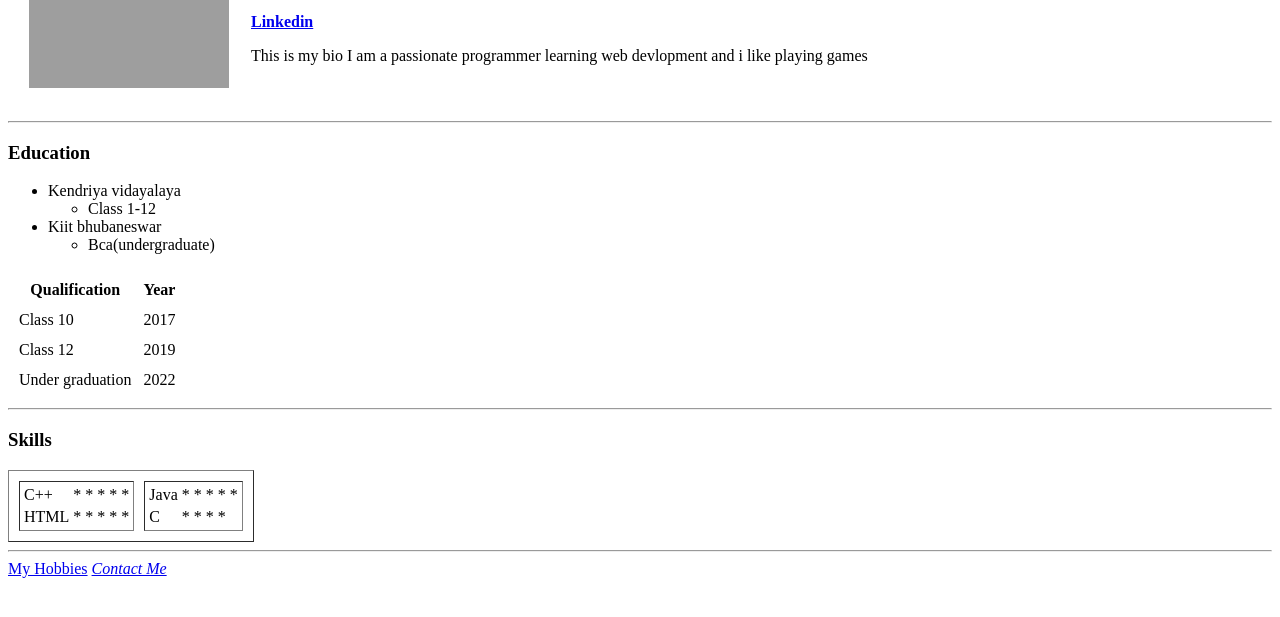
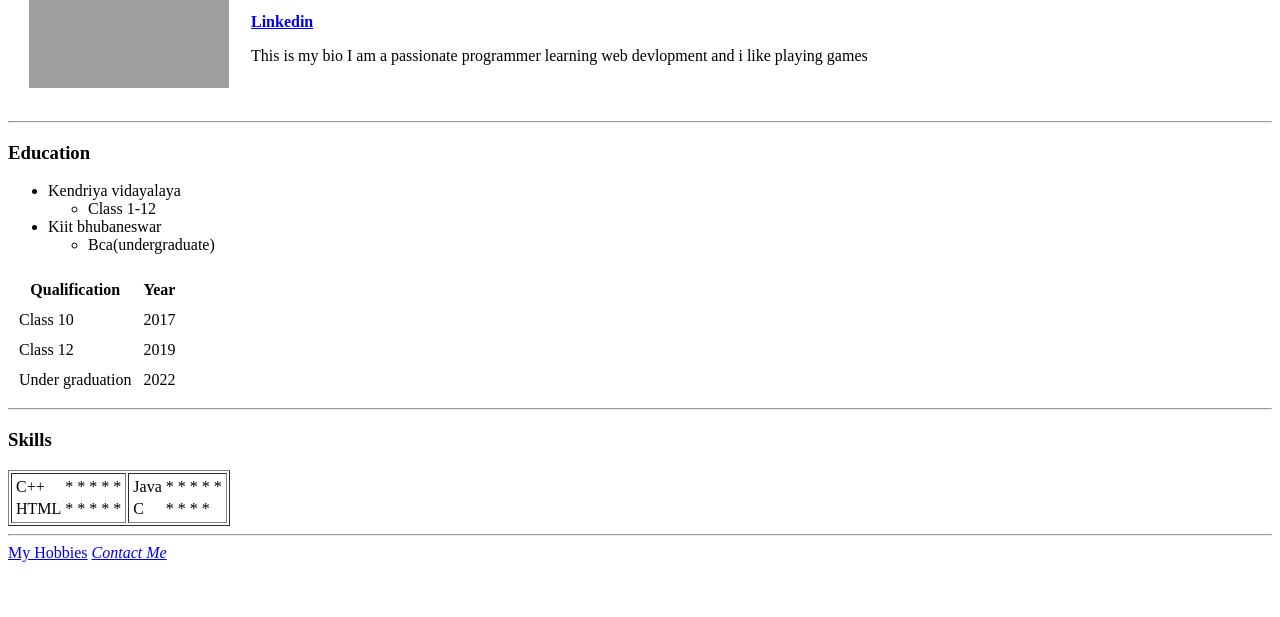
Before and after one commit to sandeeplenka/cv, a plain HTML site: page index.html in a window 1280 px wide. Shown: the part 141-758 px from the top of the page. Drawn offline with Linux system fonts and the light colour scheme; grey boxes are pictures that could not be loaded.

Commit message:
index edited

```diff
--- a/index.html
+++ b/index.html
@@ -58,7 +58,7 @@
         </table>
         <hr>
         <h3>Skills</h3>
-        <table border="1" cellspacing="10">
+        <table border="1">
             <tr>
                 <td>
                     <table>
```
